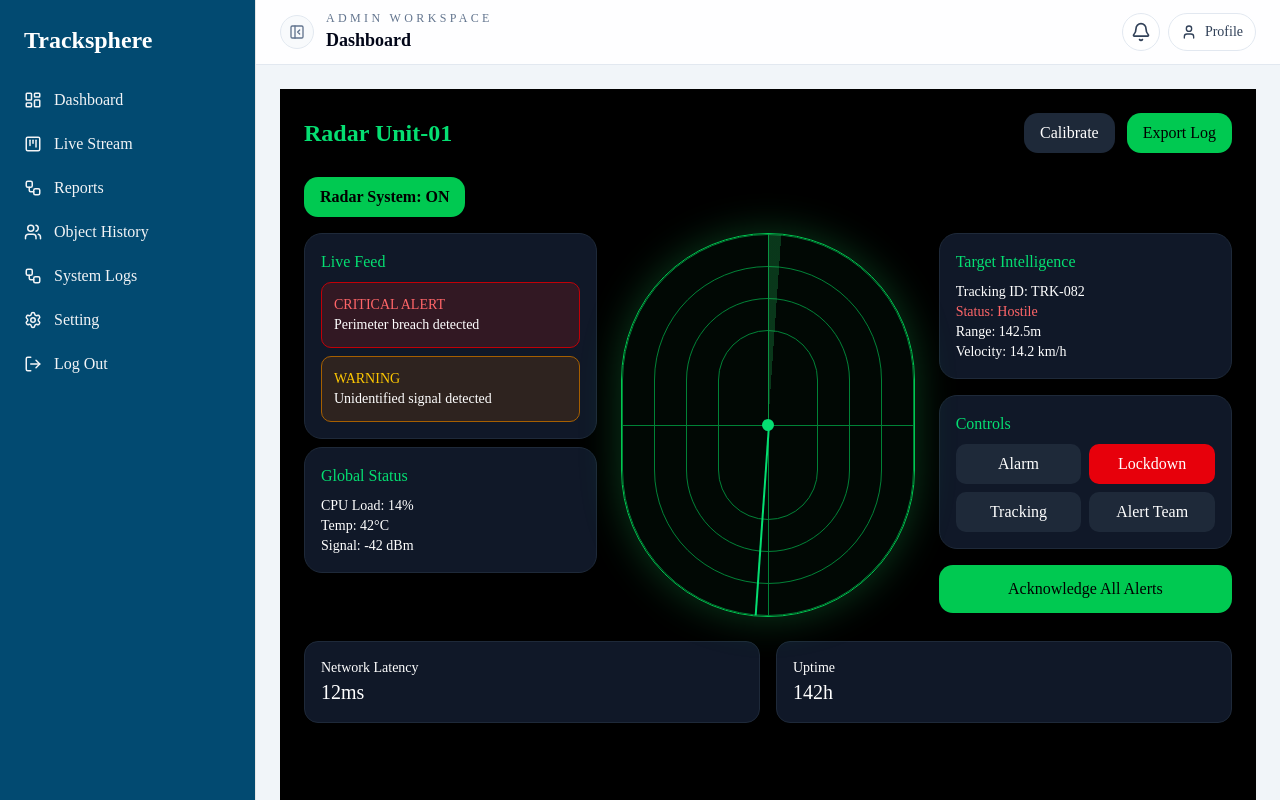
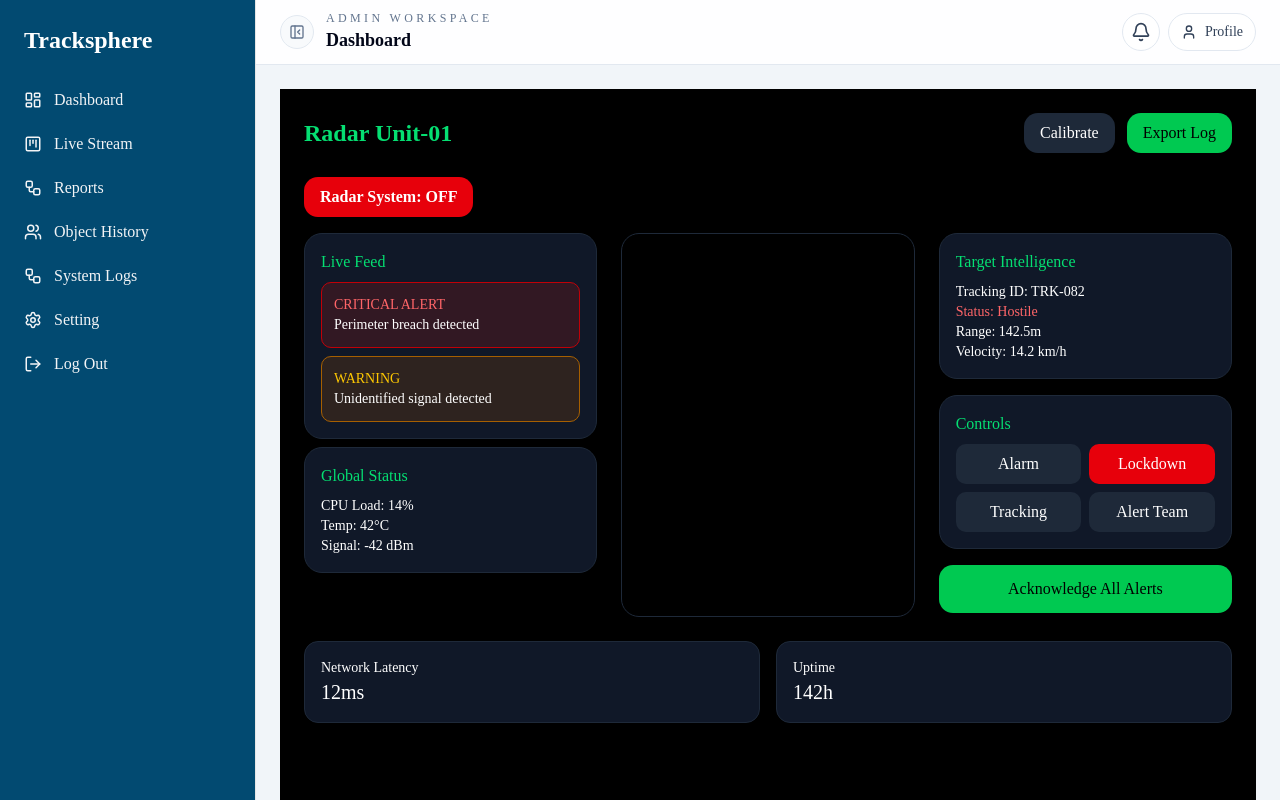
Before and after one commit to hemantgupta98/TrackSphere, a Next.js app in the folder frontend/: page /src/dashboard in a window 1280 px wide. Built offline with nearby package versions, Linux system fonts and the light colour scheme.

Commit message:
update button defaults

```diff
--- a/frontend/app/src/dashboard/page.tsx
+++ b/frontend/app/src/dashboard/page.tsx
@@ -4,7 +4,7 @@ import React from "react";
 import { useState } from "react";
 import RadarPage from "@/components/layout/radar";
 export default function RadarDashboard() {
-  const [isRadarOn, setIsRadarOn] = useState(true);
+  const [isRadarOn, setIsRadarOn] = useState(false);
 
   return (
     <div className="min-h-screen bg-black text-white p-6">
```
